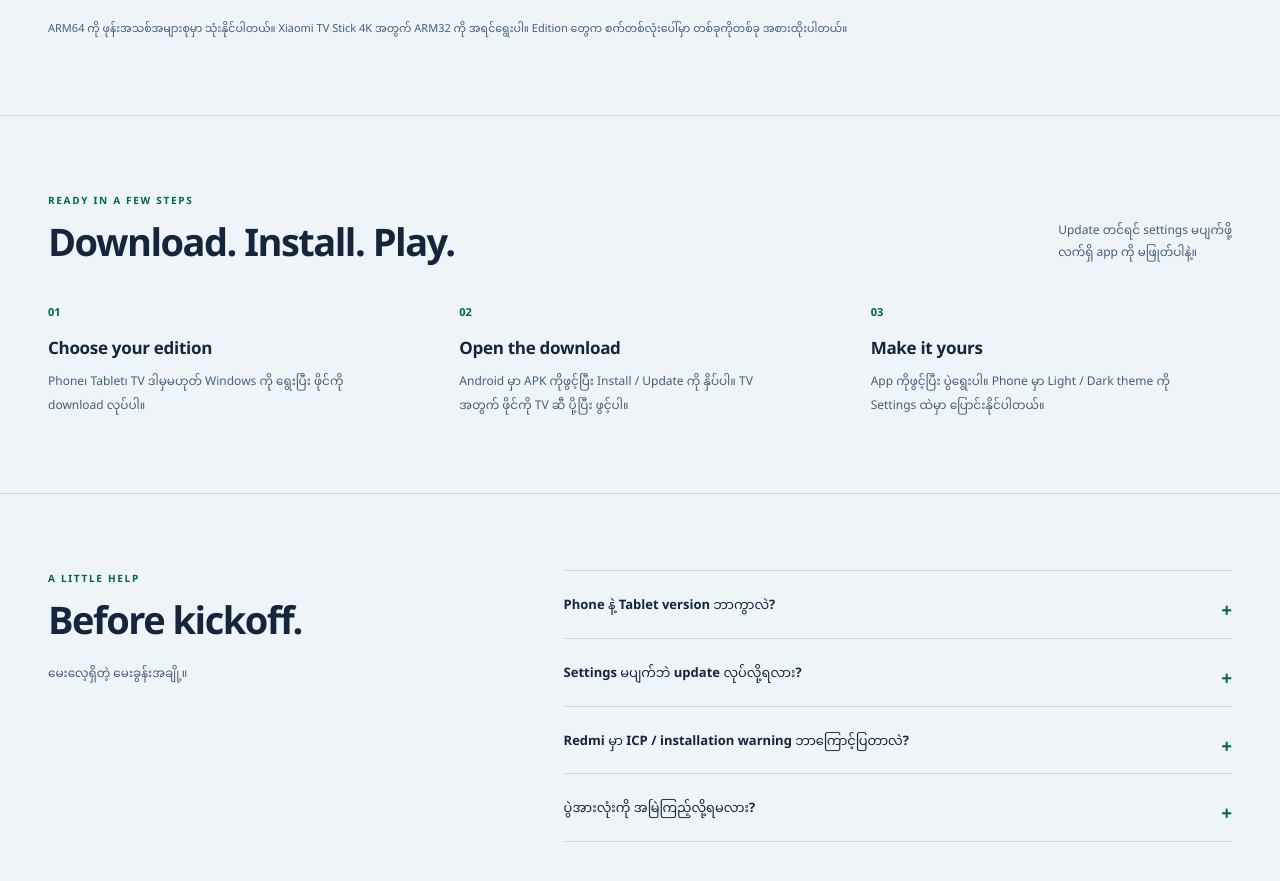
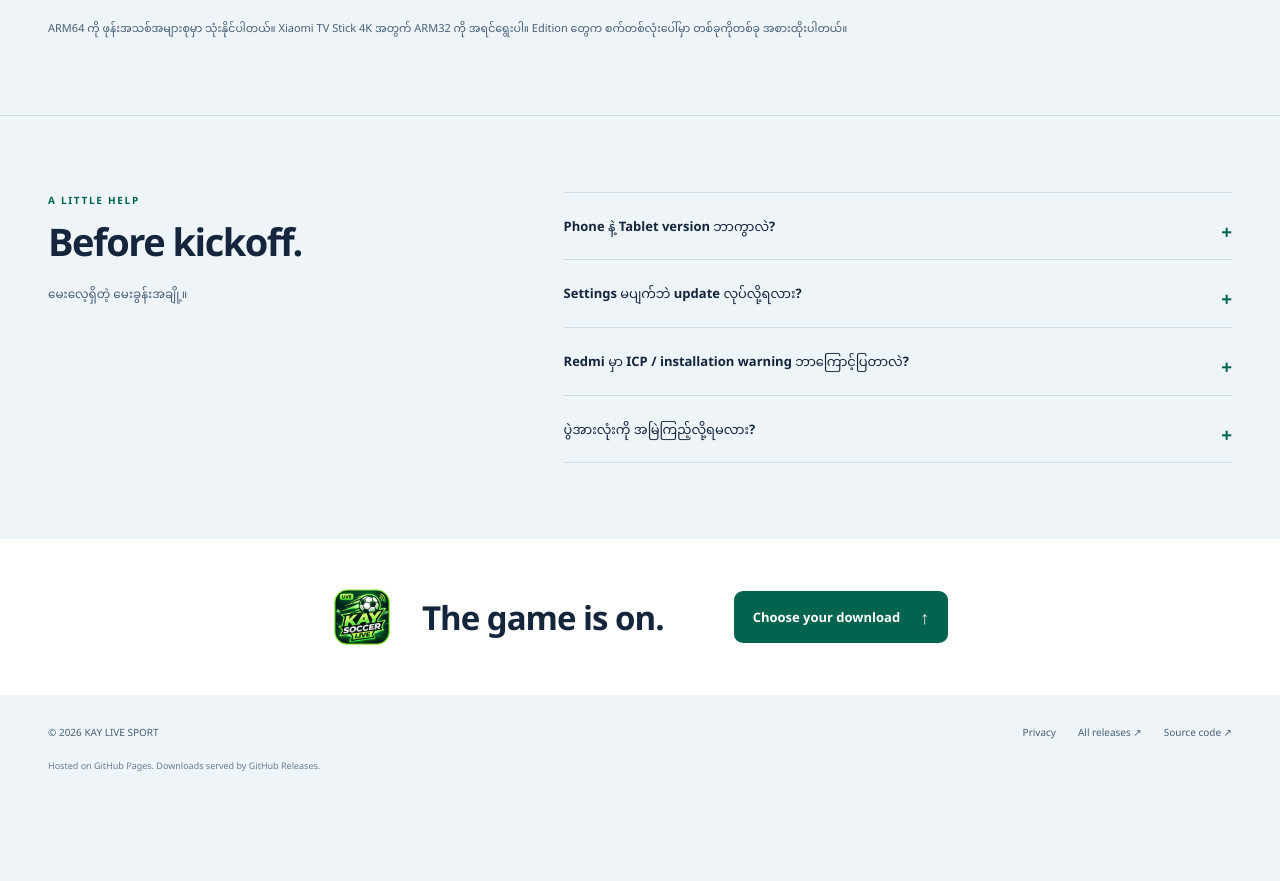
Before and after one commit to focuseyes1989-debug/kay-live-sport, a plain HTML site: page website/index.html in a window 1280 px wide. Shown: the part 1395-2276 px from the top of the page. After the commit the page ends 2194 px from the top, so only its background shows below. Drawn offline with Linux system fonts and the light colour scheme.

Commit message:
Remove install guide section from download page

```diff
--- a/website/index.html
+++ b/website/index.html
@@ -82,10 +82,6 @@
   </div>
   <p class="download-footnote">ARM64 ကို ဖုန်းအသစ်အများစုမှာ သုံးနိုင်ပါတယ်။ Xiaomi TV Stick 4K အတွက် ARM32 ကို အရင်ရွေးပါ။ Edition တွေက စက်တစ်လုံးပေါ်မှာ တစ်ခုကိုတစ်ခု အစားထိုးပါတယ်။</p>
 </section>
-<section id="install" class="install section" aria-labelledby="install-title">
-  <div class="section-heading"><div><p class="eyebrow">READY IN A FEW STEPS</p><h2 id="install-title">Download. Install. Play.</h2></div><p>Update တင်ရင် settings မပျက်ဖို့<br>လက်ရှိ app ကို မဖြုတ်ပါနဲ့။</p></div>
-  <ol class="steps"><li><span>01</span><h3>Choose your edition</h3><p>Phone၊ Tablet၊ TV ဒါမှမဟုတ် Windows ကို ရွေးပြီး ဖိုင်ကို download လုပ်ပါ။</p></li><li><span>02</span><h3>Open the download</h3><p>Android မှာ APK ကိုဖွင့်ပြီး Install / Update ကို နှိပ်ပါ။ TV အတွက် ဖိုင်ကို TV ဆီ ပို့ပြီး ဖွင့်ပါ။</p></li><li><span>03</span><h3>Make it yours</h3><p>App ကိုဖွင့်ပြီး ပွဲရွေးပါ။ Phone မှာ Light / Dark theme ကို Settings ထဲမှာ ပြောင်းနိုင်ပါတယ်။</p></li></ol>
-</section>
 <section class="faq section" aria-labelledby="faq-title"><div><p class="eyebrow">A LITTLE HELP</p><h2 id="faq-title">Before kickoff.</h2><p>မေးလေ့ရှိတဲ့ မေးခွန်းအချို့။</p></div><div class="faq-list">
   <details><summary>Phone နဲ့ Tablet version ဘာကွာလဲ?</summary><p>Phone က Matches / Live စာမျက်နှာတစ်ခုတည်းနဲ့ fullscreen ကို ဦးစားပေးထားပါတယ်။ Tablet က မူလ layout နဲ့ Scores၊ Highlights၊ Myanmar TV page တွေ ပါဝင်ပါတယ်။</p></details>
   <details><summary>Settings မပျက်ဘဲ update လုပ်လို့ရလား?</summary><p>လက်ရှိ app ကို မဖြုတ်ဘဲ ကိုက်ညီတဲ့ edition APK ပေါ်မှာ Update လုပ်ပါ။ လက်ရှိ download တွေက မူလ signing certificate ကို ဆက်သုံးထားပါတယ်။ Reset settings နှိပ်တာ ဒါမှမဟုတ် uninstall လုပ်တာက settings တွေ ဖျက်နိုင်ပါတယ်။</p></details>
```
Also changed, not shown: website/style.css (+3 -3 lines).
